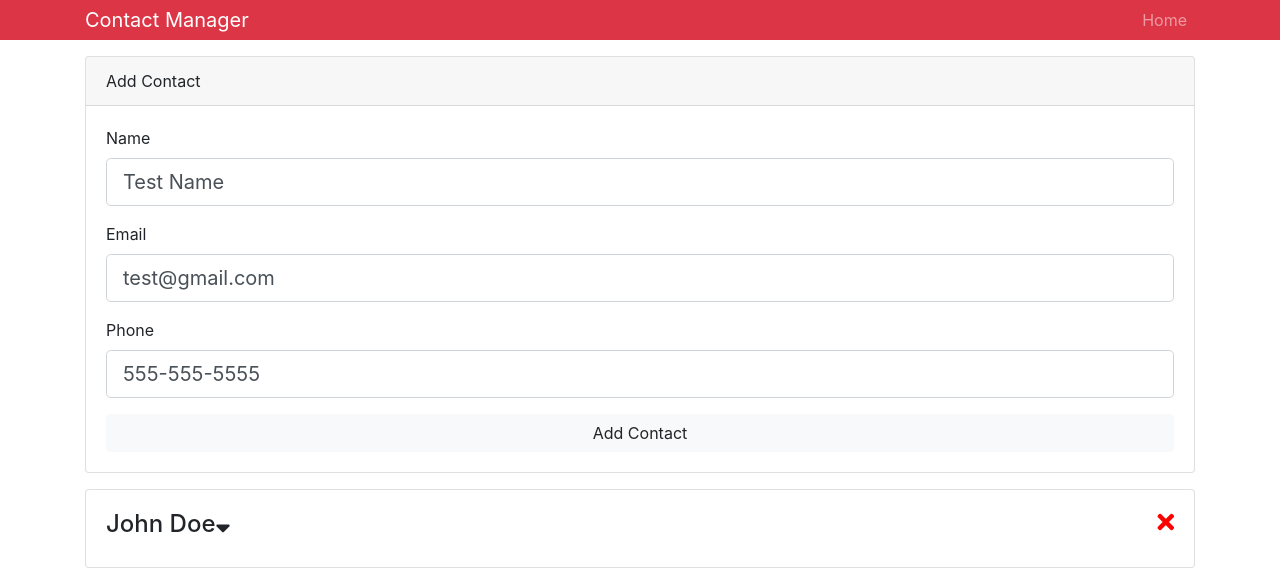
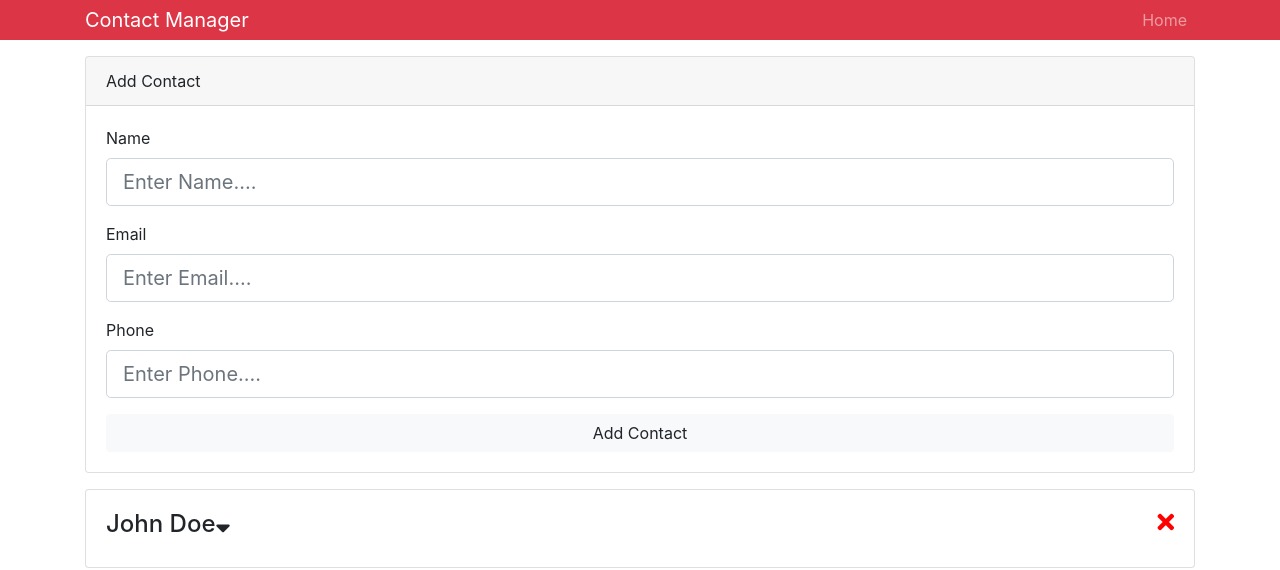
Before and after one commit to RafeSacks/contactmanager_course, a React (Create React App) app: page / in a window 1280 px wide. Shown: the top 570 px of the page. Built offline with nearby package versions, Linux system fonts and the light colour scheme.

Commit message:
Switch projhect back to using AddContact form

```diff
--- a/src/App.js
+++ b/src/App.js
@@ -2,7 +2,6 @@ import React, { Component } from "react";
 import Header from "./components/layout/Header";
 import Contacts from "./components/contacts/Contacts";
 import AddContact from "./components/contacts/AddContact";
-import AddContactByRef from "./components/contacts/AddContactByRef";
 import { Provider } from "./context";
 
 import "bootstrap/dist/css/bootstrap.min.css";
@@ -15,7 +14,7 @@ class App extends Component {
         <div className="App">
           <Header branding="Contact Manager" />
           <div className="container">
-            <AddContactByRef />
+            <AddContact />
             <Contacts />
           </div>
         </div>
```
